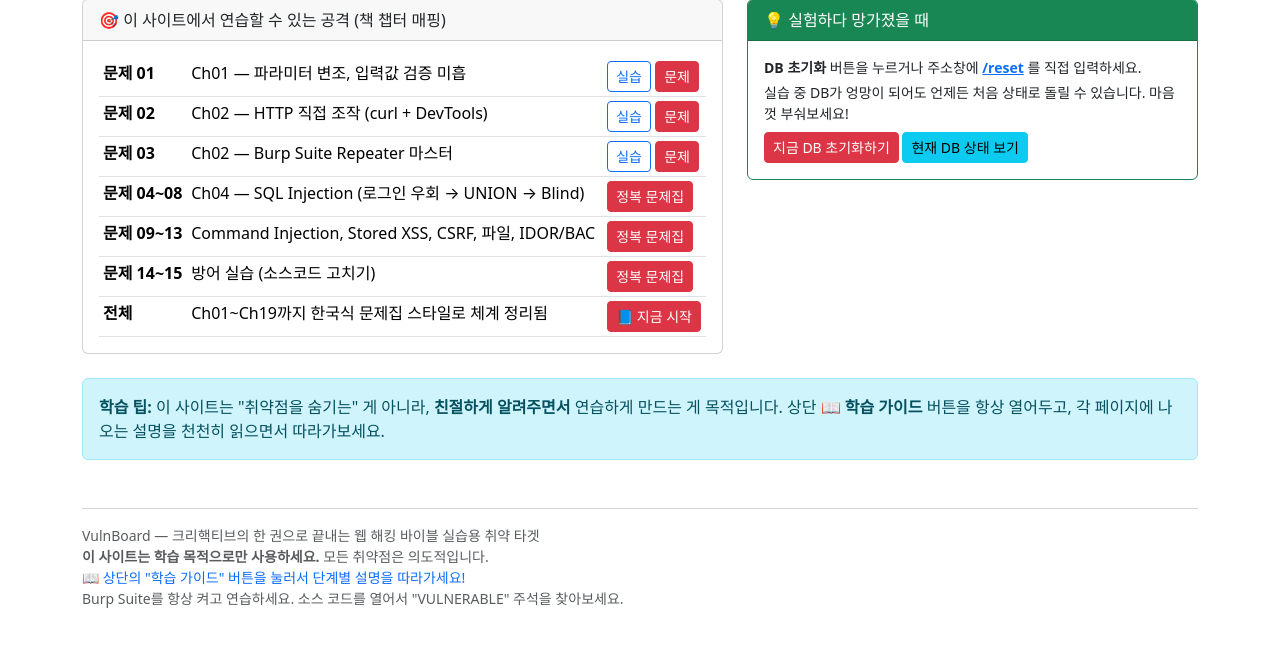
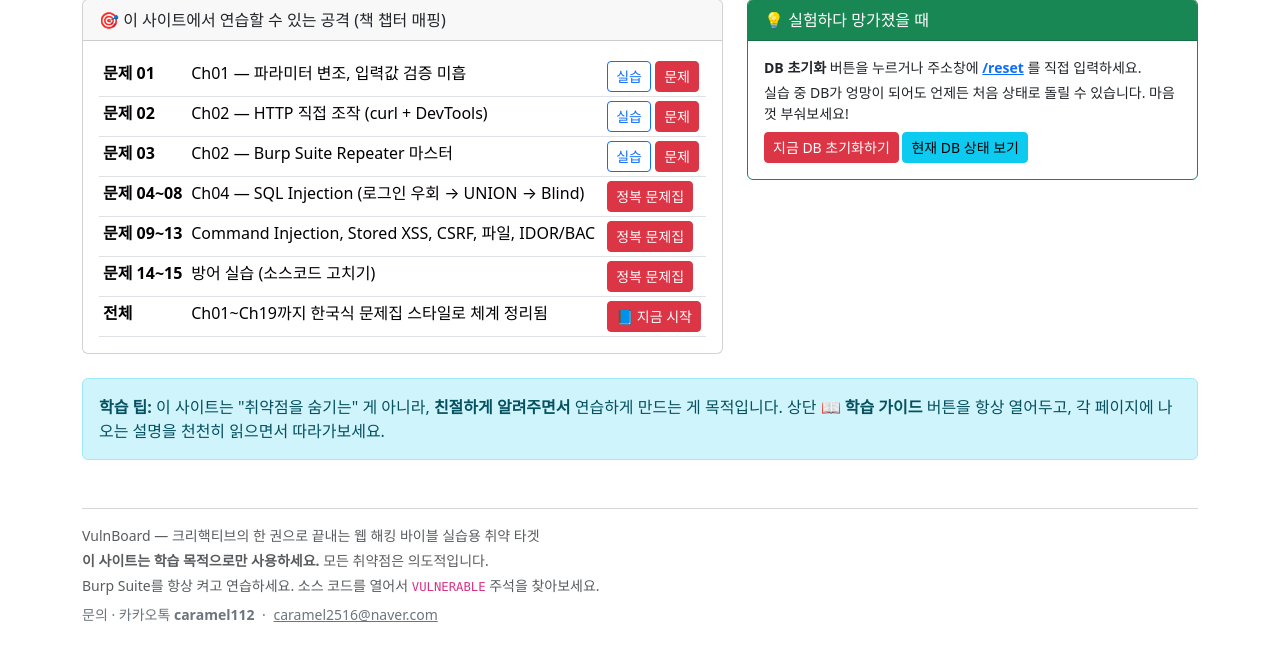
Before and after one commit to JimProKing/webhacking-bible-lab, a Flask app: page / in a window 1280 px wide. Shown: the part 785-1434 px from the top of the page. Before the commit the page ends 1393 px from the top, so only its background shows below. Run offline with Flask 3, Linux system fonts and the light colour scheme.

Commit message:
feat: 글로벌 하단 푸터에 문의 연락처 추가

```diff
--- /dev/null
+++ b/templates/_footer.html
@@ -0,0 +1,17 @@
+<footer class="container mt-5 mb-4 text-muted small">
+    <hr>
+    <p class="mb-1">
+        VulnBoard — 크리핵티브의 한 권으로 끝내는 웹 해킹 바이블 실습용 취약 타겟
+    </p>
+    <p class="mb-1">
+        <strong>이 사이트는 학습 목적으로만 사용하세요.</strong> 모든 취약점은 의도적입니다.
+    </p>
+    <p class="mb-2">
+        Burp Suite를 항상 켜고 연습하세요. 소스 코드를 열어서 <code>VULNERABLE</code> 주석을 찾아보세요.
+    </p>
+    <p class="mb-0 text-secondary">
+        문의 · 카카오톡 <strong>caramel112</strong>
+        <span class="mx-1">·</span>
+        <a href="mailto:caramel2516@naver.com" class="text-secondary">caramel2516@naver.com</a>
+    </p>
+</footer>
--- a/templates/base.html
+++ b/templates/base.html
@@ -26,13 +26,7 @@
     {% block content %}{% endblock %}
 </div>
 
-<footer class="container mt-5 text-muted small">
-    <hr>
-    VulnBoard — 크리핵티브의 한 권으로 끝내는 웹 해킹 바이블 실습용 취약 타겟<br>
-    <strong>이 사이트는 학습 목적으로만 사용하세요.</strong> 모든 취약점은 의도적입니다.<br>
-    <span class="text-primary">📖 상단의 "학습 가이드" 버튼을 눌러서 단계별 설명을 따라가세요!</span><br>
-    Burp Suite를 항상 켜고 연습하세요. 소스 코드를 열어서 "VULNERABLE" 주석을 찾아보세요.
-</footer>
+{% include '_footer.html' %}
 
 <script src="https://cdn.jsdelivr.net/npm/bootstrap@5.3.3/dist/js/bootstrap.bundle.min.js"></script>
 </body>
```
Also changed, not shown: practice/mount.py (+27 -17 lines).
